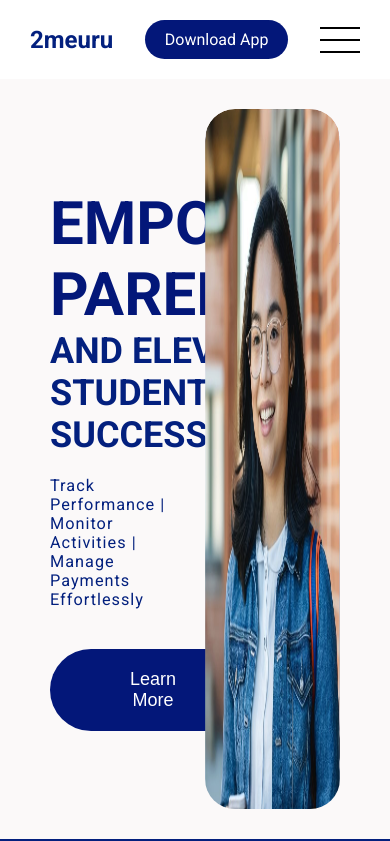
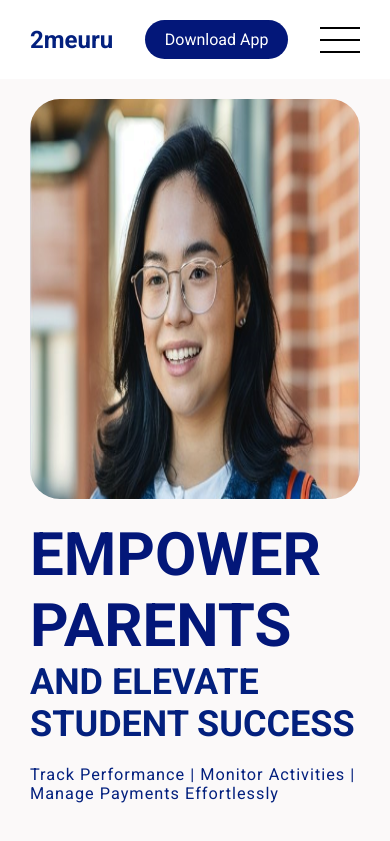
Before and after one commit to Orisabiyi/2meuru, a React (Vite) app: page / in a window 390 px wide. Shown: the top 841 px of the page. Built offline with nearby package versions, Linux system fonts and the light colour scheme.

Commit message:
mobile view: style image

```diff
--- a/src/components/Header.module.css
+++ b/src/components/Header.module.css
@@ -69,3 +69,23 @@
   height: 93rem;
   width: 100%;
 }
+
+@media only screen and (max-width: 37.5em) {
+  .header {
+    flex-direction: column;
+    padding: 2rem 3rem;
+  }
+
+  .header div {
+    width: 100%;
+  }
+
+  .header div:nth-of-type(2) {
+    order: -1;
+    height: 40rem;
+  }
+
+  .header img {
+    transform: translateY(-5rem);
+  }
+}
```
